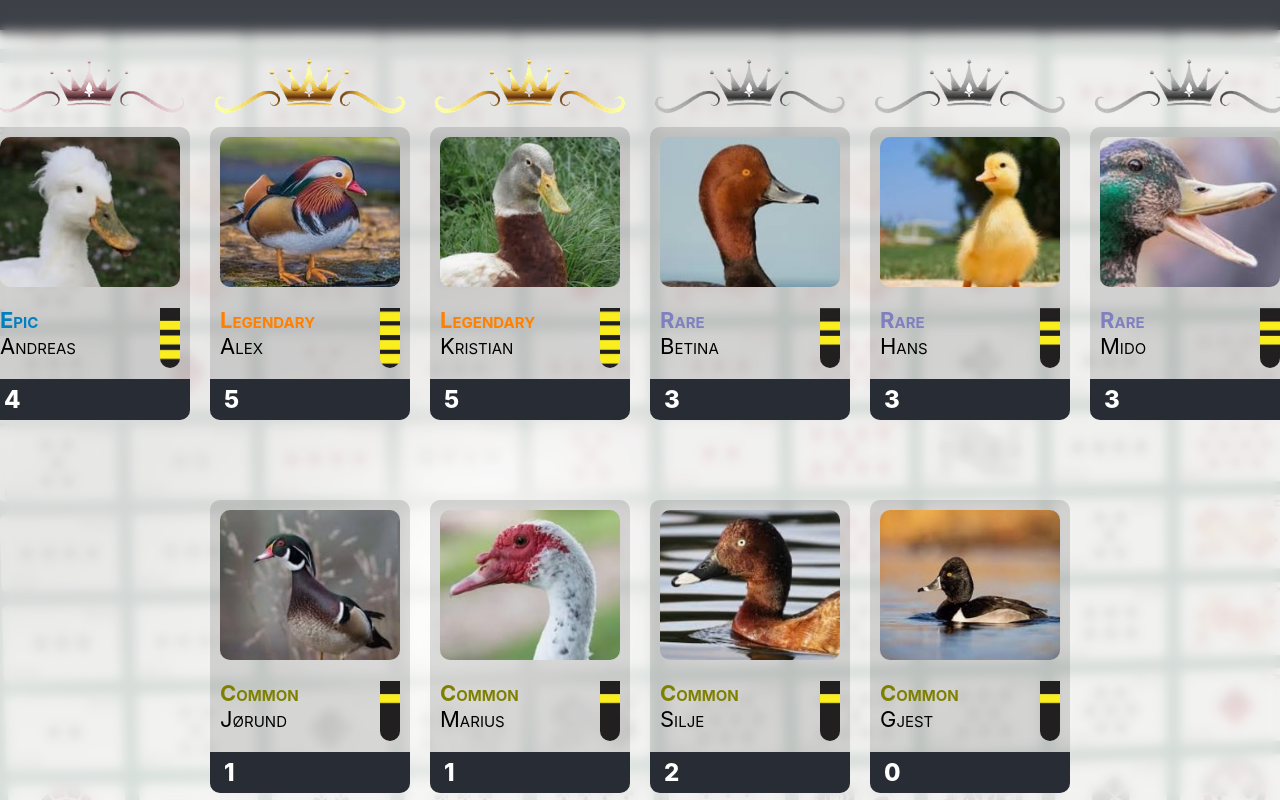
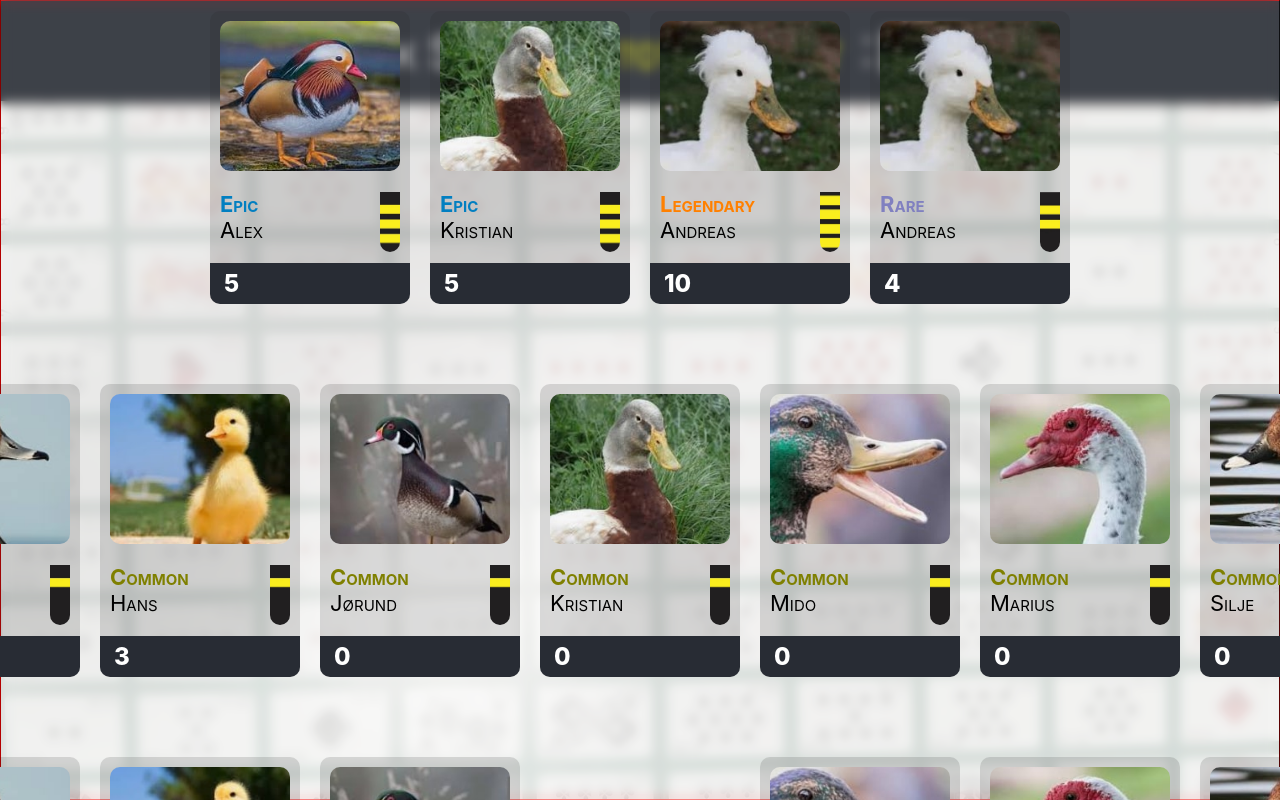
Before and after one commit to VoltG3/Duck_Sequence, a React (Create React App) app: page / in a window 1280 px wide. Built offline with nearby package versions, Linux system fonts and the light colour scheme.

Commit message:
[ UPDATE ] - redux

```diff
--- a/public/assets/data.json
+++ b/public/assets/data.json
@@ -1,5 +1,17 @@
 [
-
+  {
+    "date": "2025-05-02",
+    "person01": { "count": "0", "name": "Alex" },
+    "person02": { "count": "10", "name": "Andreas" },
+    "person03": { "count": "2", "name": "Betina" },
+    "person04": { "count": "3", "name": "Hans" },
+    "person05": { "count": "0", "name": "Jørund" },
+    "person06": { "count": "0", "name": "Kristian" },
+    "person07": { "count": "0", "name": "Mido" },
+    "person08": { "count": "0", "name": "Marius" },
+    "person09": { "count": "0", "name": "Silje" },
+    "person10": { "count": "0", "name": "Gjest" }
+  },
   {
     "date": "2000-05-02",
     "person01": { "count": "5", "name": "Alex" },
--- a/src/App.js
+++ b/src/App.js
@@ -16,10 +16,18 @@ function App() {
                 <div className="styledDesktop_Content">
                     <GlobalStyles />
                     <LoadData />
+                    <div
+                        style={{
+                            display: "flex",
+                            flexDirection: "column",
+                            width: "100%",
+                            height: "100%",
+                            border: "1px solid red"
+                    }}> {/* this div preserve from z Index issue */}
                         <SectionHeader />
                         <SectionContent />
                         <SectionFooter />
-
+                    </div>
                 </div>
             </div>
         </div>
@@ -43,7 +51,17 @@ const StyledDesktop = styled.div`
         background-size: cover;
         background-repeat: no-repeat;
         background-position: center;
-        z-index: -2;
+        z-index: 0;
+
+        .discable_zIndex {
+            position: absolute;
+            top: 0;
+            left: 0;
+            right: 0;
+            bottom: 0;
+            z-index: 1;
+            pointer-events: none;
+        }
     }
 
     .styledDesktop_Mask {
@@ -53,7 +71,7 @@ const StyledDesktop = styled.div`
         right: 0;
         bottom: 0;
         background-color: rgba(255, 255, 255, 0.8);
-        z-index: -1;
+        z-index: 1;
     }
 
     .styledDesktop_Content {
@@ -64,7 +82,7 @@ const StyledDesktop = styled.div`
         align-items: center;
         height: 100vh;
         width: 100vw;
-        z-index: 0;
+        z-index: 2;
     }
 `
 
--- a/src/LoadData.js
+++ b/src/LoadData.js
@@ -1,6 +1,6 @@
 import { useEffect, useState } from "react"
 import { useDispatch } from "react-redux"
-import {storeResultTable, storeTimeTable} from "./redux/actions"
+import { storeDateTable, storeResultTable } from "./redux/actions"
 import config from "./config"
 
 const LoadData = () => {
@@ -8,7 +8,7 @@ const LoadData = () => {
         testData_onloaded: [],
         testData_newFields: [],
         testData_rankAssigment: [],
-        testData_timeTable: []
+        testData_dateTable: []
     })
 
     const dispatch = useDispatch()
@@ -117,12 +117,12 @@ const LoadData = () => {
                     // ===================================================
 
                     const finalTableData = finalData.person01?.map(entry => entry.date) || []
-                    dispatch(storeTimeTable(finalTableData))
+                    dispatch(storeDateTable(finalTableData))
 
                     if (isMounted) {
                         setLogs(prevLogs => ({
                             ...prevLogs,
-                            testData_timeTable: [...prevLogs.testData_timeTable, finalTableData]
+                            testData_dateTable: [...prevLogs.testData_dateTable, finalTableData]
                         }))
                     }
                     // console.log("[ Dates from person01 - finalTableData ]", finalTableData)
@@ -144,7 +144,7 @@ const LoadData = () => {
     console.log("[ JSON Data - Onloaded        ] - ", logs.testData_onloaded)
     console.log("[ JSON Data - New Fields      ] - ", logs.testData_newFields)
     console.log("[ JSON Data - Rank Assignment ] - ", logs.testData_rankAssigment)
-    console.log("[ JSON Data - Time Table      ] - ", logs.testData_timeTable)
+    console.log("[ JSON Data - Time Table      ] - ", logs.testData_dateTable)
 
     return null
 }
--- a/src/components/card.js
+++ b/src/components/card.js
@@ -4,11 +4,11 @@ import { StyledCardContent as CardContent } from "./style.card.content"
 import { StyledCardRank as CardRank } from "./style.card.rank"
 import { StyledCardCount as CardCount } from "./style.card.count"
 import config from "../config"
-import { useSelector } from "react-redux";
+import { useSelector } from "react-redux"
 
 export const Card = ({ id, name, count, rank, image }) => {
-    //const getAllFromStoredTables = useSelector(state => state.result_table)
-    //console.log("All from stored tables:", getAllFromStoredTables)
+    //const targetTimeTable = useSelector(state => state.target_table)
+    //console.log("[ CARD ]: ", targetTimeTable)
 
     const getPersonRank = (rank) => {
         switch(rank) {
--- a/src/components/card.map.js
+++ b/src/components/card.map.js
@@ -4,6 +4,7 @@ import { useSelector } from "react-redux"
 
 export const GetCards = ({ variant }) => {
     const records = useSelector(state => state.result_table)
+    const date = useSelector(state => state.target_date)
 
     return (
         <>
@@ -11,7 +12,7 @@ export const GetCards = ({ variant }) => {
                 <div key={key}>
                     {records.map((item, index) =>
                         item.rank === variant ? (
-                            <>
+                            <div key={`${key}-${item.id}`}>
                                 <div
                                     style={{
                                         display: "flex",
@@ -31,7 +32,7 @@ export const GetCards = ({ variant }) => {
                                     rank={ item.rank }
                                     image={ item.imageURL }
                                 />
-                            </>
+                            </div>
                         ) : null
                     )}
                 </div>
--- a/src/redux/actionTypes.js
+++ b/src/redux/actionTypes.js
@@ -1,3 +1,3 @@
 export const RESULT_TABLE = 'RESULT_TABLE'
-export const TIME_TABLE = 'TIME_TABLE'
-export const TARGET_TABLE = 'TARGET_TABLE'
+export const DATE_TABLE = 'DATE_TABLE'
+export const TARGET_DATE = 'TARGET_TABLE'
--- a/src/redux/actions.js
+++ b/src/redux/actions.js
@@ -1,5 +1,5 @@
 import {
-    RESULT_TABLE, TARGET_TABLE, TIME_TABLE
+    RESULT_TABLE, TARGET_DATE, DATE_TABLE
 } from "./actionTypes"
 
 export const storeResultTable = (result_table) => ({
@@ -7,12 +7,12 @@ export const storeResultTable = (result_table) => ({
     payload: result_table
 })
 
-export const storeTimeTable = (time_table) => ({
-    type: TIME_TABLE,
-    payload: time_table
+export const storeDateTable = (date_table) => ({
+    type: DATE_TABLE,
+    payload: date_table
 })
 
-export const storeTargetTable = (target_table) => ({
-    type: TARGET_TABLE,
+export const storeTargetDate = (target_table) => ({
+    type: TARGET_DATE,
     payload: target_table
 })
--- a/src/redux/reducer.js
+++ b/src/redux/reducer.js
@@ -1,11 +1,11 @@
 import {
-    RESULT_TABLE, TIME_TABLE, TARGET_TABLE
+    RESULT_TABLE, DATE_TABLE, TARGET_DATE
 } from './actionTypes'
 
 const initialState = {
     result_table: {},
-    time_table: {},
-    target_table: {}
+    date_table: {},
+    target_date: []
 }
 
 export default function reducer(state = initialState, action) {
@@ -16,16 +16,16 @@ export default function reducer(state = initialState, action) {
                 result_table: action.payload
             }
 
-        case TIME_TABLE:
+        case DATE_TABLE:
             return {
                 ...state,
                 time_table: action.payload
             }
 
-        case TARGET_TABLE:
+        case TARGET_DATE:
             return {
                 ...state,
-                target_table: action.payload
+                target_date: action.payload
         }
 
         default:
--- a/src/sections/section.header.js
+++ b/src/sections/section.header.js
@@ -1,5 +1,6 @@
 import styled from "styled-components"
-import {useSelector} from "react-redux";
+import { useDispatch, useSelector } from "react-redux"
+import { storeTargetDate } from "../redux/actions"
 
 const StyledHeader = styled.div`
     display: flex;
@@ -11,7 +12,6 @@ const StyledHeader = styled.div`
     background: var(--color--primary);
     color: white;
     box-shadow: 0 4px 6px rgba(0, 0, 0, 0.6);
-
     & p {
         font-size: 45px;
         font-variant: small-caps;
@@ -20,6 +20,8 @@ const StyledHeader = styled.div`
 
 export default function SectionHeader() {
     const timeRecords = useSelector(state => state.time_table)
+    const dispatch = useDispatch()
+
     console.log("[ TIME TABLE ]: ", timeRecords)
 
 
@@ -37,8 +39,21 @@ export default function SectionHeader() {
     return (
         <StyledHeader>
             <p>Duck Sequens: <span style={{ color: "yellow" }}> totalCount </span></p>
+
             <ul>
-                <li><button>P</button></li>
+                {Array.isArray(timeRecords) && timeRecords.map((item, index) => (
+                    <li key={index}>
+                        <button
+                            id={item}
+                            onClick={() => {
+                                console.log("Dispatching item: ", item);
+                                dispatch(storeTargetDate(item));
+                            }}
+                        >
+                            { item }
+                        </button>
+                    </li>
+                ))}
             </ul>
         </StyledHeader>
     )
```
